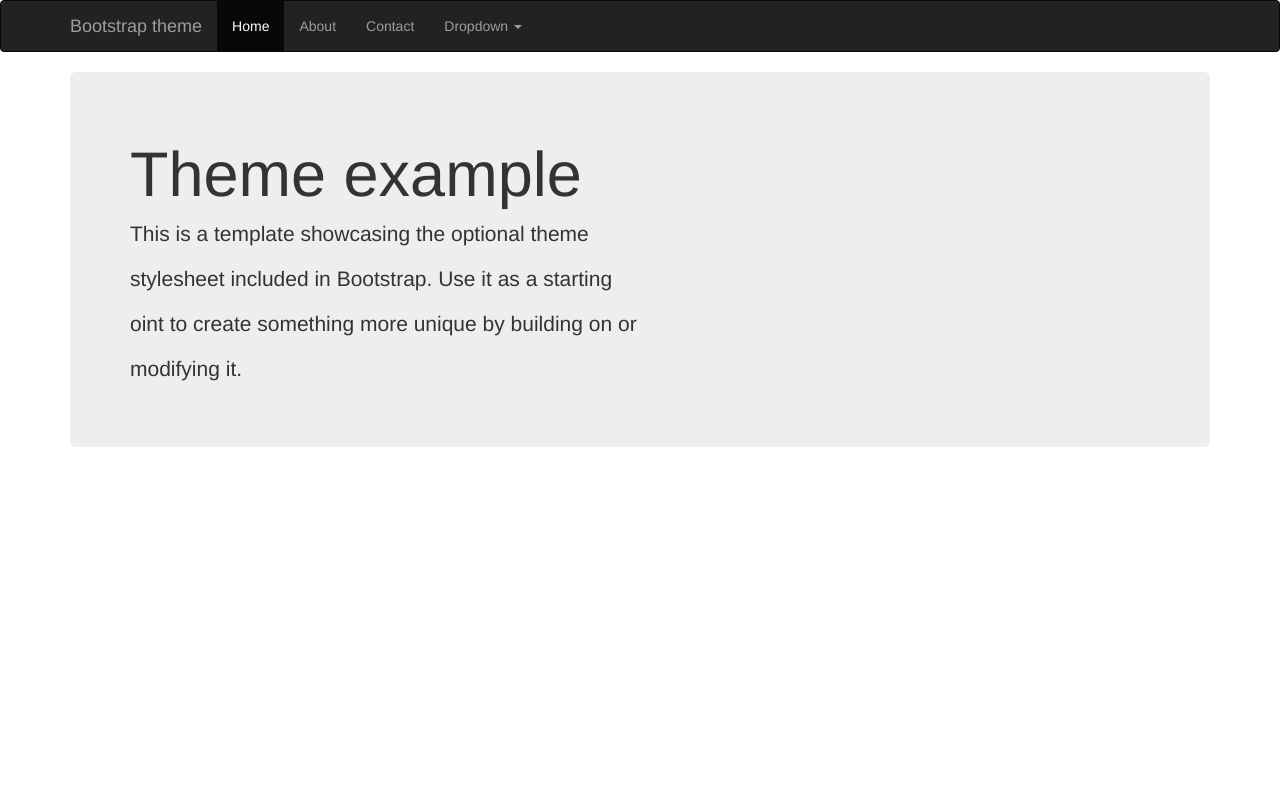
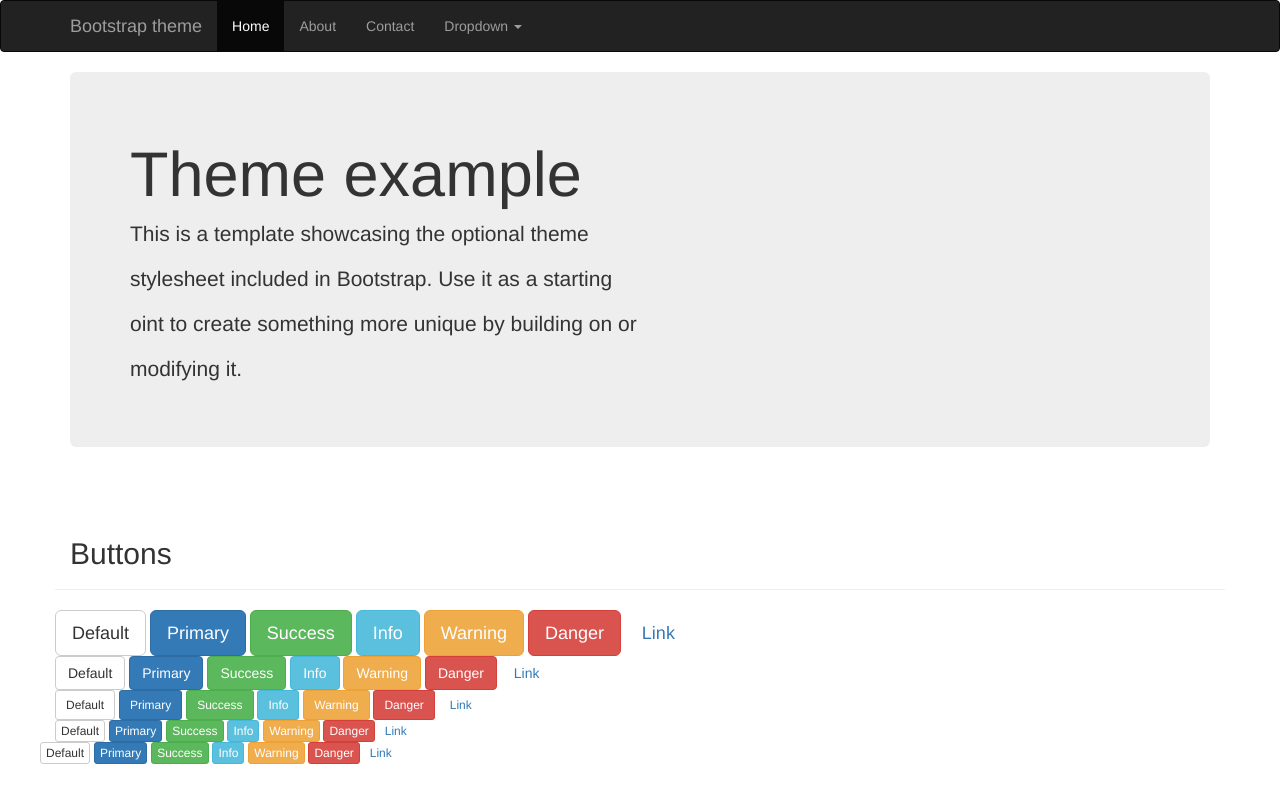
Before and after one commit to mireyasantiago/plantilla-bootstrap, a plain HTML site: page index.html in a window 1280 px wide. Drawn offline with Linux system fonts and the light colour scheme.

Commit message:
seccion de botones

```diff
--- a/index.html
+++ b/index.html
@@ -67,7 +67,69 @@
         </div>
     </section>
 
+<!-- Area de botones   --------------------------------------------------->
 
+    <section  class="container">
+        <div class="row espacioAbajo">
+            <div class=" page-header col-md-12"> <!-- realiza linea de division -->
+                <h2>Buttons</h2>
+            </div>
+        </div>
+        <div class="row espacioAbajo">
+            <div class="col-mn-12">
+                <button type="button" class="btn btn-lg btn-default">Default</button>
+                <button type="button" class="btn btn-lg btn-primary">Primary</button>
+                <button type="button" class="btn btn-lg btn-success">Success</button>
+                <button type="button" class="btn btn-lg btn-info">Info</button>
+                <button type="button" class="btn btn-lg btn-warning">Warning</button>
+                <button type="button" class="btn btn-lg btn-danger">Danger</button>
+                <button type="button" class="btn btn-lg btn-link">Link</button>
+            </div>
+        </div>
+        <div class="row espacioAbajo">
+            <div class="col-mn-12">
+                <button type="button" class="btn btn-default">Default</button>
+                <button type="button" class="btn btn-primary">Primary</button>
+                <button type="button" class="btn btn-success">Success</button>
+                <button type="button" class="btn btn-info">Info</button>
+                <button type="button" class="btn btn-warning">Warning</button>
+                <button type="button" class="btn btn-danger">Danger</button>
+                <button type="button" class="btn btn-link">Link</button>
+            </div>
+        </div>
+        <div class="row espacioAbajo">
+            <div class="col-mn-12">
+                <button type="button" class="btn btn-sm btn-default">Default</button>
+                <button type="button" class="btn btn-sm btn-primary">Primary</button>
+                <button type="button" class="btn btn-sm btn-success">Success</button>
+                <button type="button" class="btn btn-sm btn-info">Info</button>
+                <button type="button" class="btn btn-sm btn-warning">Warning</button>
+                <button type="button" class="btn btn-sm btn-danger">Danger</button>
+                <button type="button" class="btn btn-sm btn-link">Link</button>
+            </div>
+        </div>
+        <div class="row espacioAbajo">
+            <div class="col-mn-12">
+                <button type="button" class="btn btn-xs btn-default">Default</button>
+                <button type="button" class="btn btn-xs btn-primary">Primary</button>
+                <button type="button" class="btn btn-xs btn-success">Success</button>
+                <button type="button" class="btn btn-xs btn-info">Info</button>
+                <button type="button" class="btn btn-xs btn-warning">Warning</button>
+                <button type="button" class="btn btn-xs btn-danger">Danger</button>
+                <button type="button" class="btn btn-xs btn-link">Link</button>
+            </div>
+            <div class="row espacioAbajo">
+                <div class="col-mn-12">
+                    <button type="button" class="btn btn-xs btn-default">Default</button>
+                    <button type="button" class="btn btn-xs btn-primary">Primary</button>
+                    <button type="button" class="btn btn-xs btn-success">Success</button>
+                    <button type="button" class="btn btn-xs btn-info">Info</button>
+                    <button type="button" class="btn btn-xs btn-warning">Warning</button>
+                    <button type="button" class="btn btn-xs btn-danger">Danger</button>
+                    <button type="button" class="btn btn-xs btn-link">Link</button>
+                </div>
+        </div>
+    </section>
 
 
 
```
